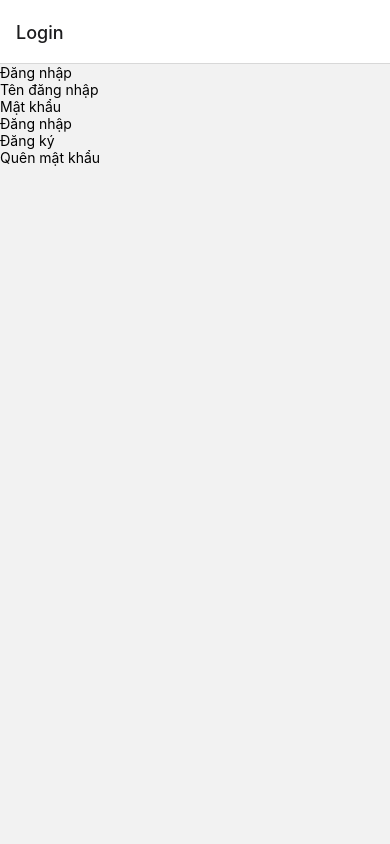
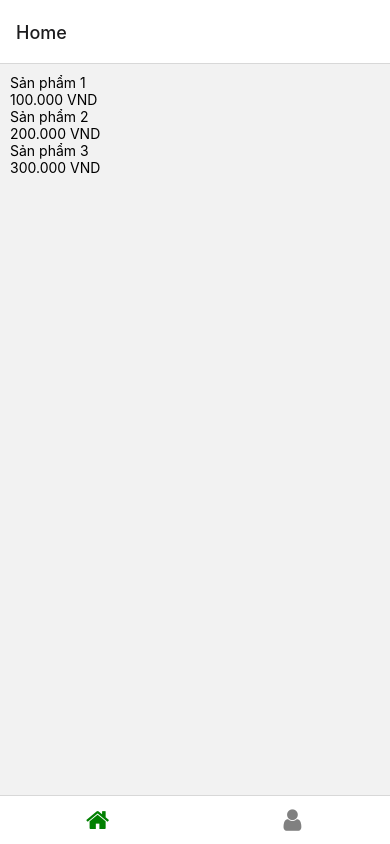
Before and after one commit to Bun1379/shop-2nd-hand-mb, a React Native app: screen /Home in a window 390 px wide. Built offline with nearby package versions, Linux system fonts and the light colour scheme.

Commit message:
navigation in app

```diff
--- a/App.tsx
+++ b/App.tsx
@@ -8,6 +8,7 @@ import Signup from './src/screens/LoginRegister/Signup';
 import ForgotPW from './src/screens/LoginRegister/ForgotPW';
 import ResetPW from './src/screens/LoginRegister/ResetPW';
 import VerifyUser from './src/screens/LoginRegister/VerifyUser';
+import Navigation from './src/screens/Home/Navigation';
 const Stack = createNativeStackNavigator();
 function App() {
   return (
@@ -20,6 +21,7 @@ function App() {
         <Stack.Screen name="ForgotPW" component={ForgotPW} />
         <Stack.Screen name="ResetPW" component={ResetPW} />
         <Stack.Screen name="VerifyUser" component={VerifyUser} />
+        <Stack.Screen name="Home" component={Navigation} options={{ headerShown: false }} />
       </Stack.Navigator>
     </NavigationContainer>
   );
--- /dev/null
+++ b/src/screens/Home/Home.jsx
@@ -0,0 +1,28 @@
+import React from 'react';
+import { View, Text, FlatList } from 'react-native';
+
+const products = [
+    { id: '1', name: 'Sản phẩm 1', price: '100.000 VND' },
+    { id: '2', name: 'Sản phẩm 2', price: '200.000 VND' },
+    { id: '3', name: 'Sản phẩm 3', price: '300.000 VND' },
+];
+
+const Home = () => {
+    const renderItem = ({ item }) => (
+        <View className="p-4 border border-gray-300 rounded-lg mb-4">
+            <Text className="text-lg font-bold">{item.name}</Text>
+            <Text className="text-base text-gray-500">{item.price}</Text>
+        </View>
+    );
+
+    return (
+        <FlatList
+            data={products}
+            renderItem={renderItem}
+            keyExtractor={item => item.id}
+            contentContainerStyle={{ padding: 10 }}
+        />
+    );
+};
+
+export default Home;
--- /dev/null
+++ b/src/screens/Home/Navigation.jsx
@@ -0,0 +1,40 @@
+import React from 'react';
+import { createBottomTabNavigator } from '@react-navigation/bottom-tabs';
+const Tab = createBottomTabNavigator();
+import FontAwesome from 'react-native-vector-icons/FontAwesome';
+
+import UserProfile from '../User/UserProfile';
+import Home from './Home';
+
+function Navigation() {
+    return (
+        <Tab.Navigator
+            screenOptions={({ route }) => ({
+                tabBarIcon: ({ color, size }) => {
+                    let iconName;
+
+                    // Sử dụng icon từ FontAwesome
+                    if (route.name === 'Home') {
+                        iconName = 'home';
+                        // } else if (route.name === 'Notifications') {
+                        //     iconName = 'bell';
+                    } else if (route.name === 'UserProfile') {
+                        iconName = 'user';
+                    }
+
+                    return <FontAwesome name={iconName} size={size} color={color} />;
+                },
+                tabBarShowLabel: false,
+                tabBarActiveTintColor: 'green',
+                tabBarInactiveTintColor: 'gray',
+            })}
+        >
+            <Tab.Screen name="Home" component={Home} />
+            {/* <Tab.Screen name="Notifications" component={Notifications} /> */}
+            <Tab.Screen name="UserProfile" component={UserProfile} />
+        </Tab.Navigator>
+    );
+}
+
+
+export default Navigation;
--- a/src/screens/LoginRegister/Login.jsx
+++ b/src/screens/LoginRegister/Login.jsx
@@ -29,7 +29,7 @@ function Login({ navigation }) {
                 }
                 else {
                     Alert.alert('Thông báo', 'Đăng nhập thành công!');
-                    navigation.navigate('UserProfile');
+                    navigation.navigate('Home');
                 }
             } else {
                 Alert.alert('Đăng nhập thất bại', response.data.message);
```
Also changed, not shown: package.json (+12 -8 lines), 1 other file (tests, documents, lock files or other folders).
